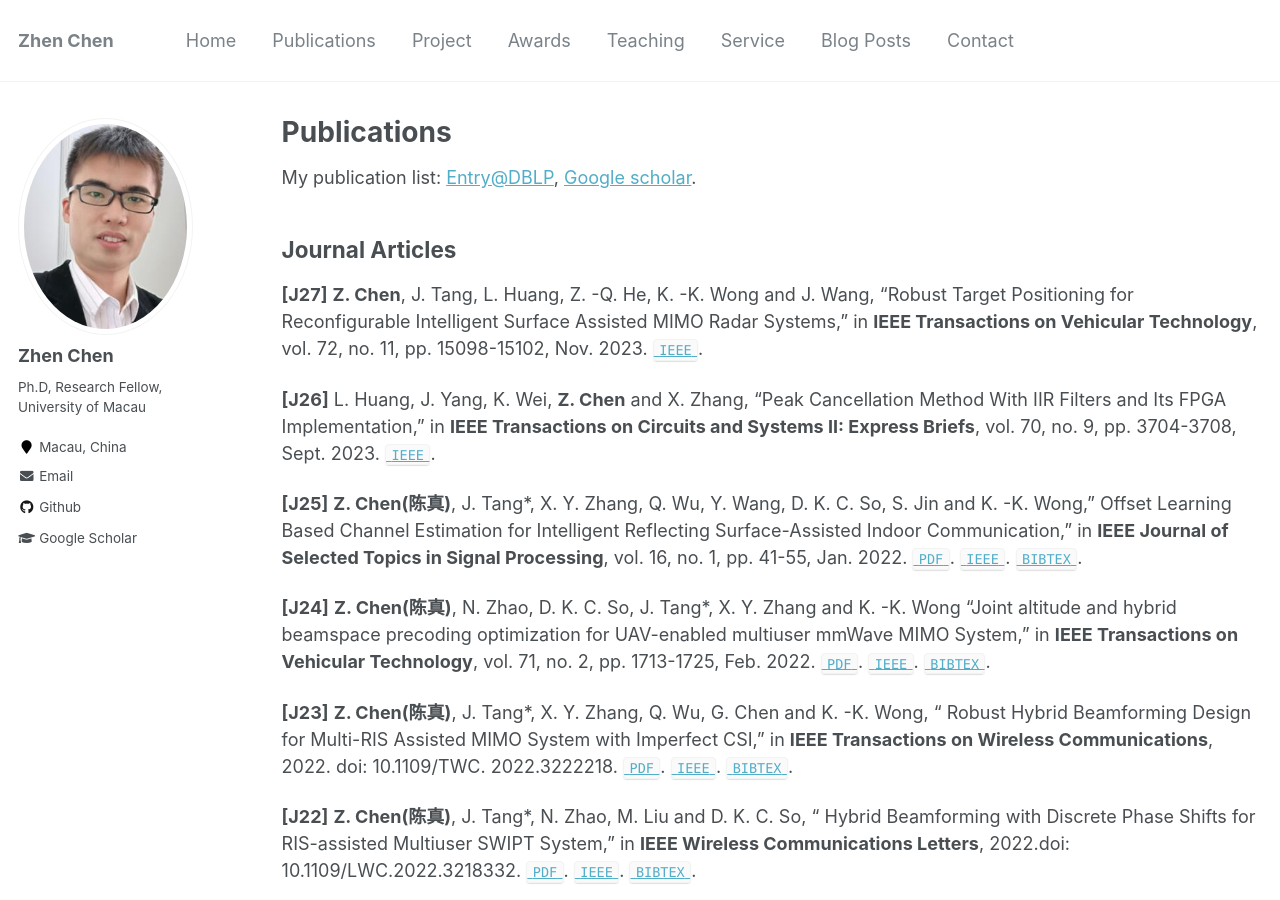
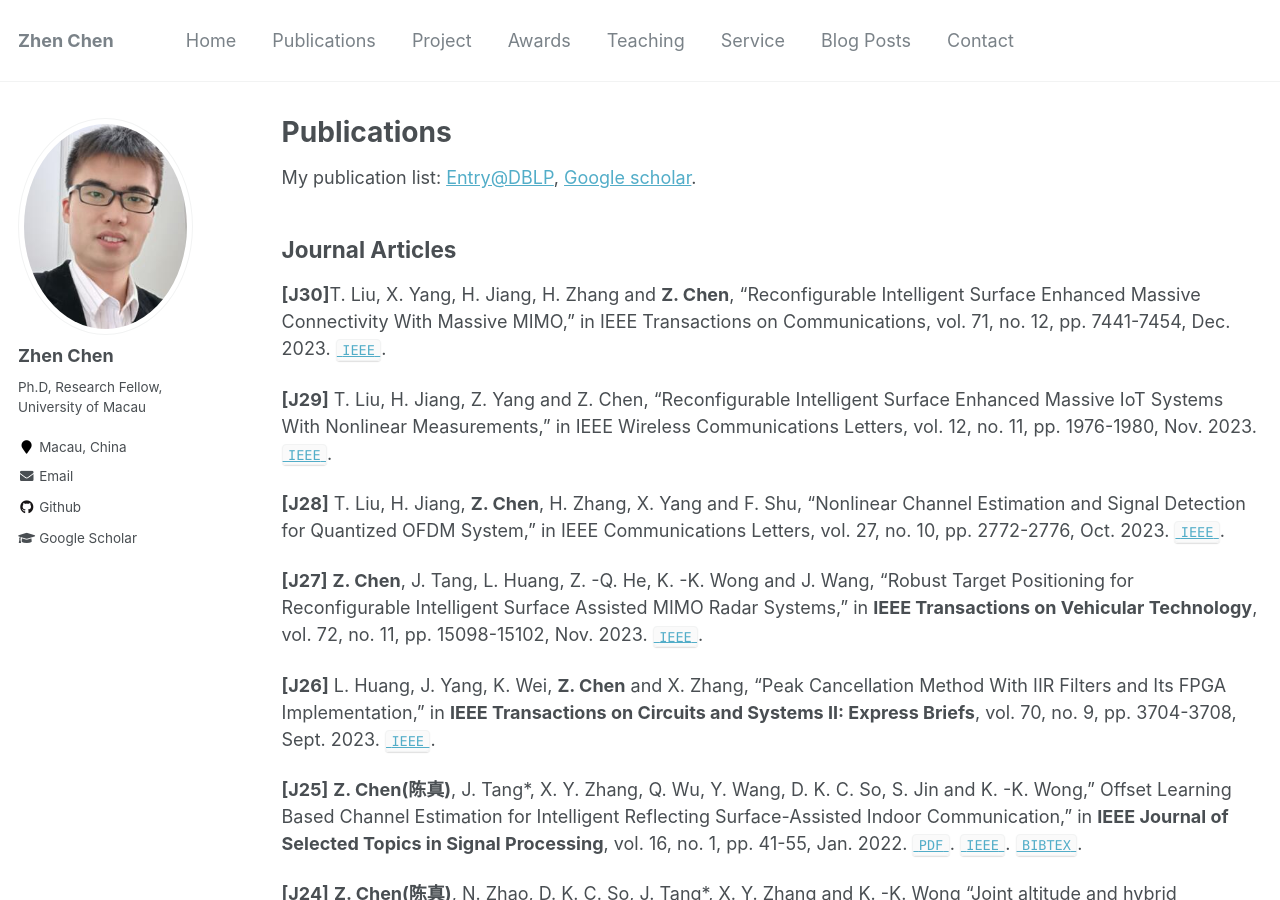
Before and after one commit to baile035/chenz_CV, a Jekyll site: the page built from _pages/publications.md, in a window 1280 px wide and 900 px high. Built offline with Jekyll 4.4.1, drawn with Linux system fonts in a browser that asks for light colours.

Commit message:
Update publications.md

```diff
--- a/_pages/publications.md
+++ b/_pages/publications.md
@@ -8,6 +8,16 @@ My publication list: <a href="https://dblp.org/pid/11/1266-10.html"> Entry@DBLP<
 
 Journal Articles
 ----------
+
+**[J30]**T. Liu, X. Yang, H. Jiang, H. Zhang and **Z. Chen**, "Reconfigurable Intelligent Surface Enhanced Massive Connectivity With Massive MIMO," in IEEE Transactions on Communications, vol. 71, no. 12, pp. 7441-7454, Dec. 2023.
+[`IEEE`](https://ieeexplore.ieee.org/document/10288535).
+
+**[J29]** T. Liu, H. Jiang, Z. Yang and Z. Chen, "Reconfigurable Intelligent Surface Enhanced Massive IoT Systems With Nonlinear Measurements," in IEEE Wireless Communications Letters, vol. 12, no. 11, pp. 1976-1980, Nov. 2023.
+[`IEEE`](https://ieeexplore.ieee.org/document/10242367).
+
+**[J28]** T. Liu, H. Jiang, **Z. Chen**, H. Zhang, X. Yang and F. Shu, "Nonlinear Channel Estimation and Signal Detection for Quantized OFDM System," in IEEE Communications Letters, vol. 27, no. 10, pp. 2772-2776, Oct. 2023.
+[`IEEE`](https://ieeexplore.ieee.org/document/10210058).
+
 **[J27]** **Z. Chen**, J. Tang, L. Huang, Z. -Q. He, K. -K. Wong and J. Wang, "Robust Target Positioning for Reconfigurable Intelligent Surface Assisted MIMO Radar Systems," in **IEEE Transactions on Vehicular Technology**, vol. 72, no. 11, pp. 15098-15102, Nov. 2023.
 [`IEEE`](https://ieeexplore.ieee.org/document/10149128).
 
```
